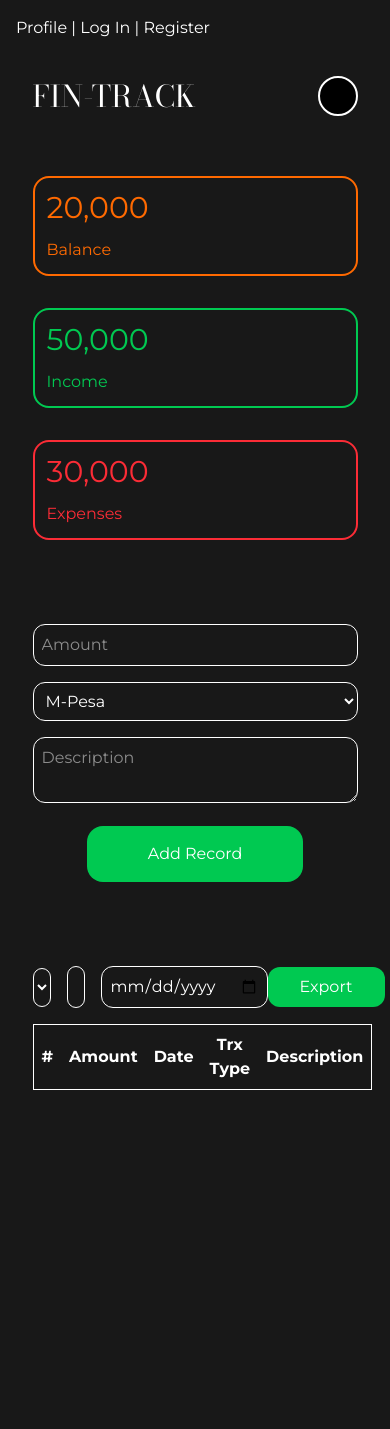
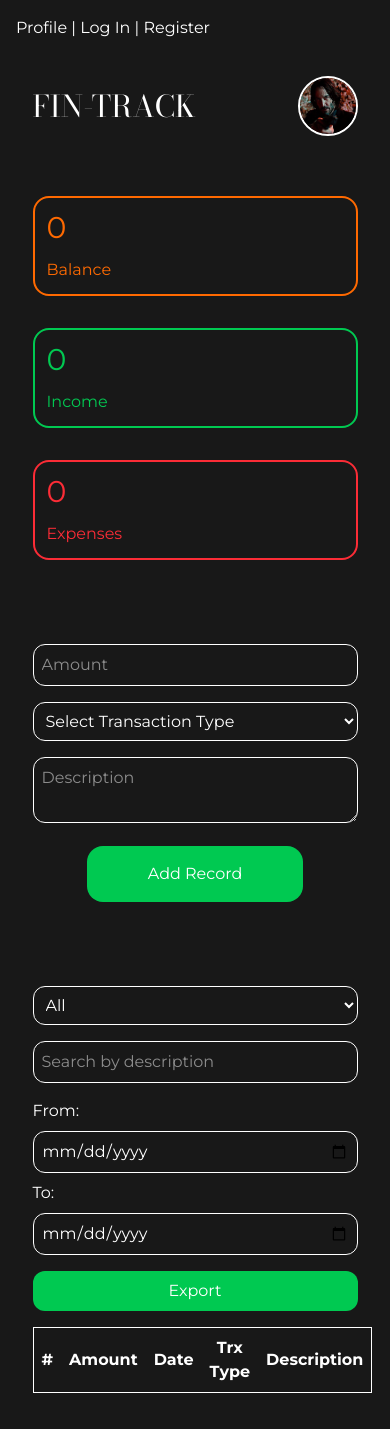
Before and after one commit to BiggieBrian/FIN-TRACK, a website: page public/dashboard.html in a window 390 px wide. Before the commit the page ends 1126 px from the top, so only its background shows below. Drawn offline with nearby package versions, Linux system fonts and the light colour scheme.

Commit message:
Updates - Functionality

```diff
--- a/public/dashboard.html
+++ b/public/dashboard.html
@@ -10,6 +10,7 @@
       src="https://kit.fontawesome.com/72df367f0f.js"
       crossorigin="anonymous"
     ></script>
+    <script defer src="./js/script.js"></script>
     <title>Dashboard - Fintrack</title>
   </head>
   <body class="montserrat bg-[#181818] text-white">
@@ -25,10 +26,12 @@
         </div>
         <div class="flex justify-center gap-4 items-center">
           <a href="./profile.html">
-            <div
-              class="bg-black size-10 rounded-full border-2 border-white cursor-pointer"
-            >
-              <!-- <input type="image" src="" alt="" /> -->
+            <div>
+              <img
+                src="./images/ICONS JOHN WICK_.jpeg"
+                alt=""
+                class="size-15 rounded-full border-2 border-white cursor-pointer"
+              />
             </div>
           </a>
           <h2 class="lg:block hidden">Welcome, John Wick</h2>
@@ -39,24 +42,25 @@
           <div
             class="lg:w-1/4 w-full border-2 border-orange-500 rounded-2xl p-3 text-orange-500"
           >
-            <h1 class="text-3xl pb-3">20,000</h1>
+            <h1 id="balance" class="text-3xl pb-3">0</h1>
             <p>Balance</p>
           </div>
           <div
             class="lg:w-1/4 w-full border-2 border-green-500 rounded-2xl p-3 text-green-500"
           >
-            <h1 class="text-3xl pb-3">50,000</h1>
+            <h1 id="income" class="text-3xl pb-3">0</h1>
             <p>Income</p>
           </div>
           <div
             class="lg:w-1/4 w-full border-2 border-red-500 rounded-2xl p-3 text-red-500"
           >
-            <h1 class="text-3xl pb-3">30,000</h1>
+            <h1 id="expenses" class="text-3xl pb-3">0</h1>
             <p>Expenses</p>
           </div>
         </section>
         <section class="w-full">
           <form
+            id="trxform"
             action=""
             class="flex flex-col justify-center items-center gap-4 my-5 md:w-8/12 w-full mx-auto"
           >
@@ -64,7 +68,7 @@
               <input
                 type="number"
                 name=""
-                id=""
+                id="amountInput"
                 placeholder="Amount"
                 class="w-full bg-transparent text-white p-2 border-1 border-white rounded-xl"
               />
@@ -72,32 +76,39 @@
             <div class="w-full">
               <select
                 name=""
-                id=""
+                id="transactionSelection"
                 class="w-full bg-transparent text-white p-2 border-1 border-white rounded-xl"
               >
-                <option value="">M-Pesa</option>
-                <option value="">Cash</option>
-                <option value="">Visa Card</option>
-                <option value="">PayPal</option>
+                <option value="0">Select Transaction Type</option>
+                <option value="income">Income</option>
+                <option value="expenses">Expenses</option>
               </select>
             </div>
             <div class="w-full">
               <textarea
                 name=""
-                id=""
+                id="descriptionInput"
                 placeholder="Description"
                 class="w-full bg-transparent text-white p-2 border-1 border-white rounded-xl"
               ></textarea>
             </div>
-            <button type="submit" class="bg-green-500 w-2/3 py-4 rounded-2xl">
+            <button
+              id="addRecord"
+              type="submit"
+              class="bg-green-500 w-2/3 py-4 rounded-2xl"
+            >
               Add Record
             </button>
           </form>
         </section>
         <section class="w-full">
-          <div class="w-full flex justify-between items-center">
-            <div class="flex justify-center items-center gap-4">
-              <div class="w-fit">
+          <div
+            class="w-full flex flex-col md:flex-row justify-between items-start md:items-center gap-4"
+          >
+            <div
+              class="md:w-fit w-full flex flex-col md:flex-row justify-center items-start md:items-center gap-4"
+            >
+              <div class="md:w-fit w-full">
                 <select
                   name=""
                   id=""
@@ -110,7 +121,7 @@
                 </select>
               </div>
 
-              <div>
+              <div class="w-full md:w-fit">
                 <input
                   type="text"
                   name=""
@@ -119,18 +130,32 @@
                   class="w-full bg-transparent text-white p-2 border-1 border-white rounded-xl"
                 />
               </div>
-              <div>
+              <div
+                class="w-full md:w-fit flex flex-col md:flex-row justify-center items-start md:items-center gap-2"
+              >
+                <label for="">From:</label>
                 <input
                   type="date"
                   name=""
                   id=""
-                  placeholder="Data Range"
+                  placeholder="Start Date"
+                  class="w-full bg-transparent text-white p-2 border-1 border-white rounded-xl"
+                />
+                <label for="">To:</label>
+                <input
+                  type="date"
+                  name=""
+                  id=""
+                  placeholder="End Date"
                   class="w-full bg-transparent text-white p-2 border-1 border-white rounded-xl"
                 />
               </div>
             </div>
-            <div>
-              <button type="submit" class="bg-green-500 py-2 px-8 rounded-xl">
+            <div class="w-full md:w-fit">
+              <button
+                type="submit"
+                class="bg-green-500 py-2 px-8 rounded-xl w-full md:w-fit"
+              >
                 Export
               </button>
             </div>
--- /dev/null
+++ b/public/js/script.js
@@ -0,0 +1,63 @@
+let balance = 0;
+let income = 0;
+let expenses = 0;
+
+//
+const balanceEl = document.querySelector("#balance");
+const incomeEl = document.querySelector("#income");
+const expensesEl = document.querySelector("#expenses");
+
+const addRecordForm = document.querySelector("#trxform");
+const addRecordButton = document.querySelector("#addRecord");
+
+const amountInput = document.querySelector("#amountInput");
+const transactionSelection = document.querySelector("#transactionSelection");
+const descriptionInput = document.querySelector("#descriptionInput");
+
+//
+const setValues = () => {
+  balanceEl.textContent = balance;
+  incomeEl.textContent = income;
+  expensesEl.textContent = expenses;
+};
+
+///
+const formSubmit = (e) => {
+  e.preventDefault();
+  console.log("Form Submitted");
+
+  amount = parseInt(amountInput.value);
+  trxType = transactionSelection.value;
+  description = descriptionInput.value.trim();
+
+  if (amount < 0 || typeof amount != "number") {
+    alert("Enter a valid amount.");
+    return;
+  }
+
+  if (trxType == "0") {
+    alert("Chose a transaction type.");
+    return;
+  }
+
+  if (description == "") {
+    alert("Enter a description.");
+    return;
+  }
+
+  if (trxType == "income") {
+    income += amount;
+    balance += amount;
+  } else {
+    if (balance < amount) {
+      alert("You have no money.");
+      return;
+    }
+    expenses += amount;
+    balance -= amount;
+  }
+  setValues();
+};
+
+window.onload = setValues;
+addRecordForm.onsubmit = formSubmit;
```
Also changed, not shown: public/css/output.css, public/images/ICONS JOHN WICK_.jpeg (added).
